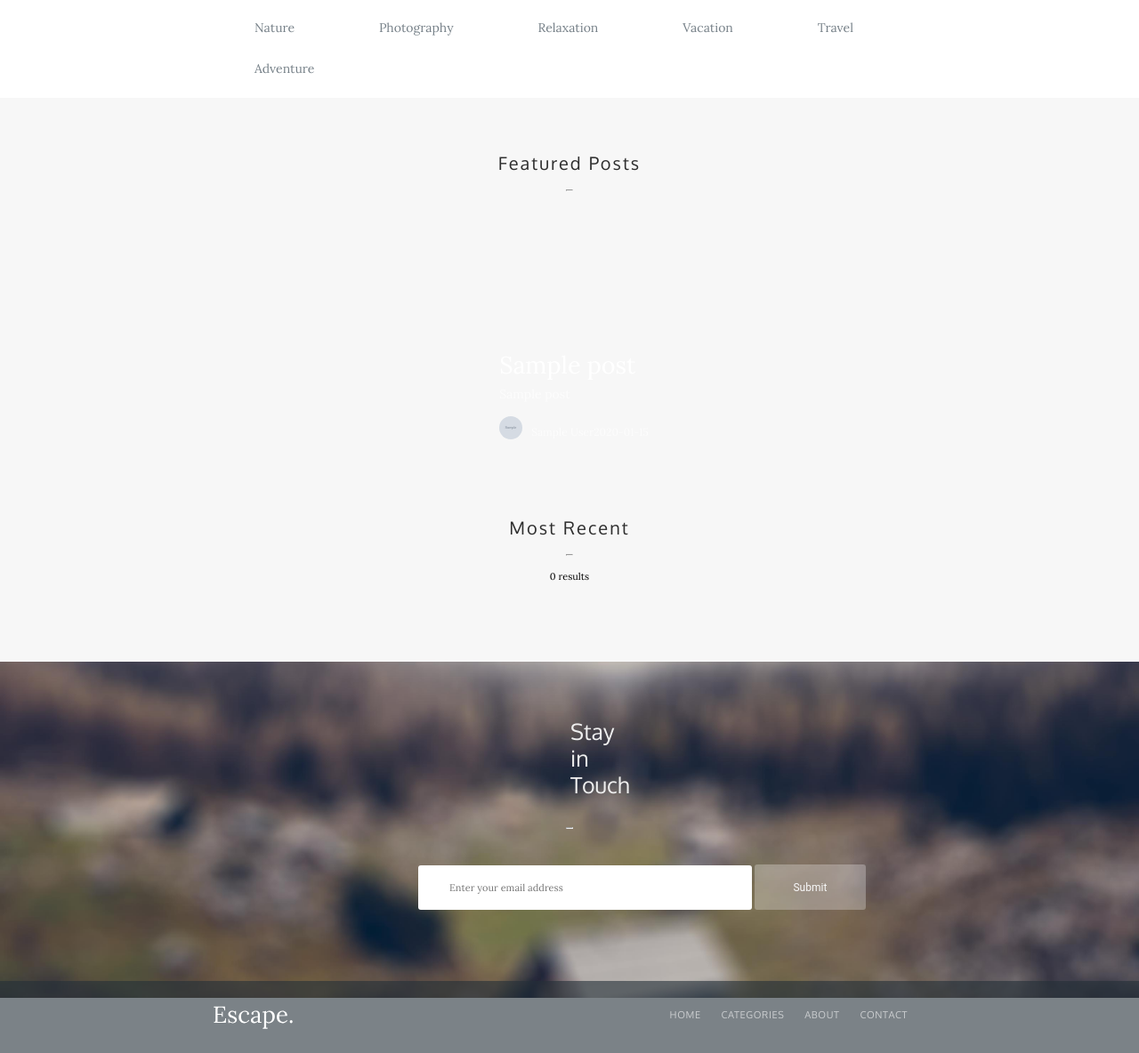
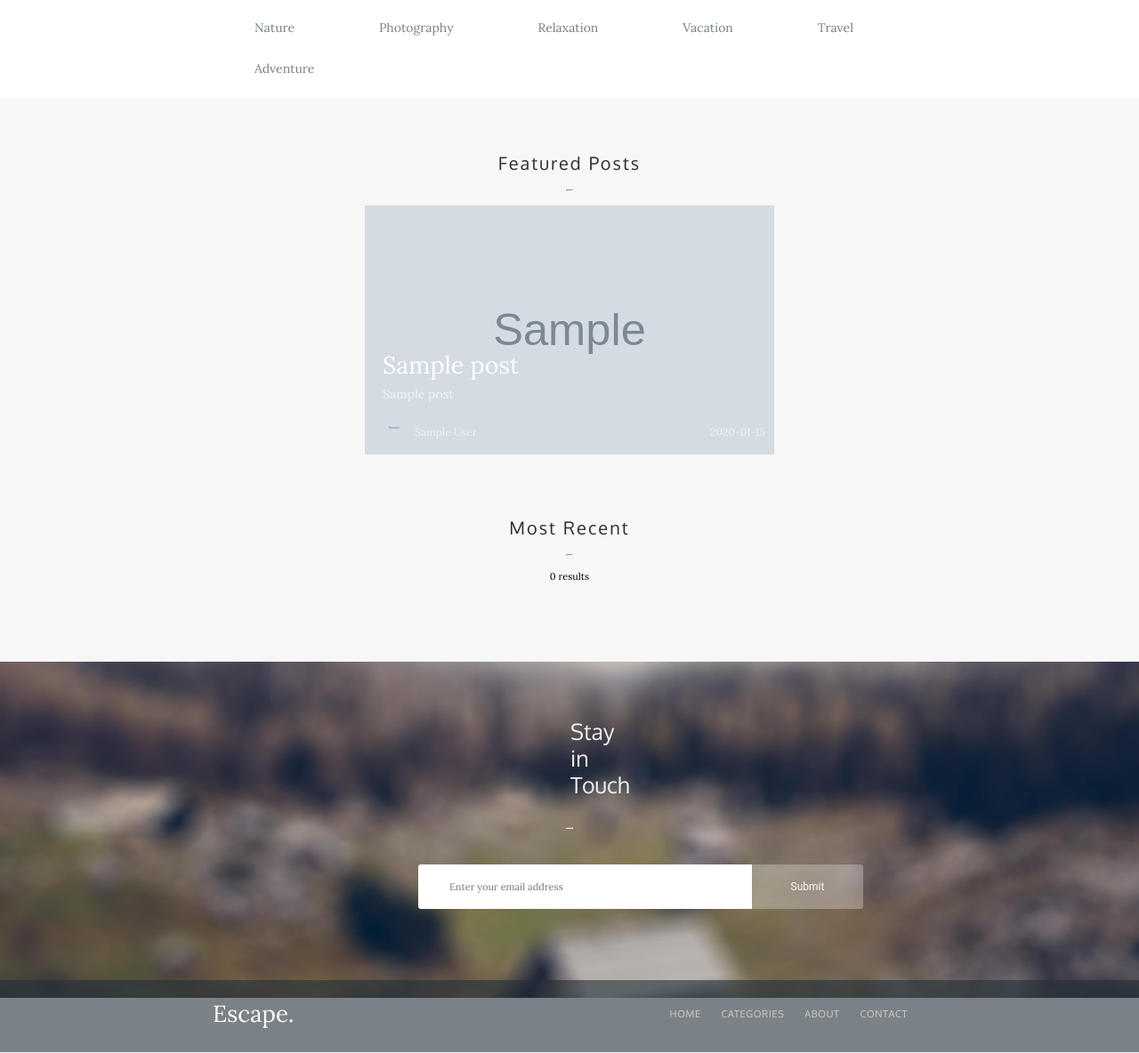
Before and after one commit to KsuyS/WebProgramming, a PHP site: page /home in a window 1280 px wide. Shown: the part 481-1665 px from the top of the page at 89% size. Run offline with PHP 8.4, Linux system fonts and the light colour scheme; tables that the repository leaves empty hold one stand-in row (values such as "Sample post"); grey boxes marked "Sample" are stand-in pictures.

Commit message:
переделела верстку featured постов

```diff
--- a/feature_post_preview.php
+++ b/feature_post_preview.php
@@ -1,25 +1,17 @@
 <a class="features__link" title='<?= $row['title'] ?>' href='/post?id=<?= $row['post_id'] ?>'>
-    <div class="features__article <?= $row['class'] ?>">
-        <h4 class="features__article-head">
-            <?= $row['title'] ?>
-        </h4>
-        <h5 class="features__article-subhead">
-            <?= $row['subtitle'] ?>
-        </h5>
+    <img src="<?= $row['image_post'] ?>" class="features__image" alt="<?= $row['title'] ?>">
+    <div class="features__block-article">
+        <h4 class="features__article-head"><?= $row['title'] ?></h4>
+        <h5 class="features__article-subhead"><?= $row['subtitle'] ?></h5>
         <div class="features__signature">
             <div class="features__label1">
                 <img src="<?= $row['image_author'] ?>" class="features__round" alt="<?= $row['author'] ?>">
-                <p class="features__signature-autor">
-                    <?= $row['author'] ?>
-                </p>
+                <p class="features__signature-autor"> <?= $row['author'] ?></p>
             </div>
             <div class="features__label2">
-
-                <p class="features__signature-date">
-                    <?= date($row['publish_date']) ?>
-                </p>
+                <p class="features__signature-date"><?= date($row['publish_date']) ?></p>
             </div>
         </div>
     </div>
+
 </a>
-<?php
--- a/home.php
+++ b/home.php
@@ -32,7 +32,12 @@ function getAndPrintMostRecentPostsFromDB(mysqli $conn): void
 <html lang="en">
 
 <head>
+    <meta http-equiv="Cache-Control" content="no-cache">
+    <meta http-equiv="Cache-Control" content="private">
+    <meta http-equiv="Cache-Control" content="max-age=10800, must-revalidate">
+    <meta http-equiv="Cache-Control" content="max-age=10800, proxy-revalidate">
     <meta charset="UTF-8">
+    <meta name="viewport" content="width=device-width, initial-scale=1.0">
     <title>Main page</title>
     <link rel="stylesheet" href="http://localhost/styles/style-home.css">
     <link rel="preconnect" href="https://fonts.googleapis.com">
@@ -44,7 +49,7 @@ function getAndPrintMostRecentPostsFromDB(mysqli $conn): void
 
 <body>
     <header class="header">
-        <div class="container">
+        <div class="container header-container">
             <nav class="navigation">
                 <div class="navigation__logo">
                     <img src="http://localhost/images/escape-white.svg" alt="Logo">
--- a/styles/style-home.css
+++ b/styles/style-home.css
@@ -14,10 +14,12 @@
     color: #FFFFFF;
 }
 
-.header {
+.header-container {
     background-image: url("../images/rocks.png");
     background-size: cover;
+    max-width: 1440px;
 }
+
 
 .navigation {
     display: flex;
@@ -128,17 +130,31 @@
     padding-top: 16px;
     padding-bottom: 7px;
     justify-content: space-around;
-
+    max-width: 960px;
+    margin-left: 0;
+    position: relative;
+    column-gap: 20px;
+    row-gap: 20px;
 }
 
+
 .features__link {
+    display: block;
     text-decoration: none;
 }
 
-.features__article {
+.features__block-article {
+    position: relative;
     padding-top: 7px;
-    max-width: 960px;
     margin-bottom: 10px;
+    width: 460px;
+    z-index: 1;
+}
+
+.features__image {
+    position: absolute;
+    width: 460px;
+    height: 280px;
 }
 
 .features__article-head {
@@ -190,19 +206,7 @@
     padding-right: 10px;
 }
 
-.features__block-article1 {
-    background-image: url("../images/northern-lights.png");
-    background-size: cover;
-    width: 460px;
-    height: 280px;
-}
 
-.features__block-article2 {
-    background-image: url("../images/flashlights.png");
-    background-size: cover;
-    width: 460px;
-    height: 280px;
-}
 
 .features__part2 {
     display: flex;
@@ -210,6 +214,8 @@
     flex-direction: row;
     padding-top: 16px;
     justify-content: space-around;
+    column-gap: 10px;
+    row-gap: 10px;
 }
 
 .features__block {
@@ -304,6 +310,7 @@
 }
 
 .block-email__part {
+    display: flex;
     padding-top: 20px;
     padding-left: 220px;
 }
@@ -313,19 +320,19 @@
     height: 50px;
     padding-left: 35px;
     border: none;
-    border-radius: 3px;
+    border-radius: 3px 0 0 3px;
 }
 
 
 .block-email__submit {
     width: 125px;
-    height: 51px;
+    height: 50px;
     font-size: 12px;
     font-family: "Roboto";
-    color:#F8F8F8;
-    background-color:#FFFFFF47;
+    color: #F8F8F8;
+    background-color: #FFFFFF47;
     border: none;
-    border-radius: 3px;
+    border-radius: 0 3px 3px 0;
 }
 
 .footer-navigation {
```
